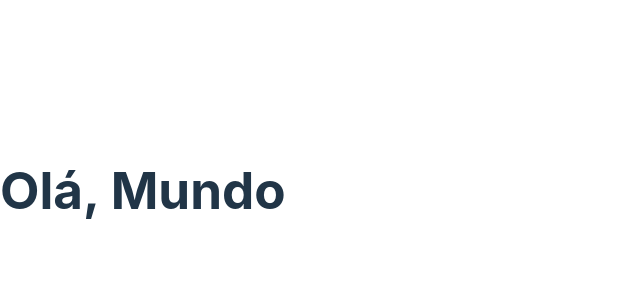
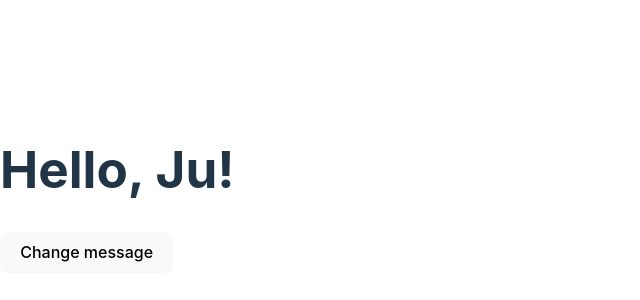
Before and after one commit to Julianagagliano7/react-lab, a React (Vite) app: page / in a window 1280 px wide. Shown: the part 210-510 px from the top of the page, without its empty margins (0-640 px from the left). Built offline with nearby package versions, Linux system fonts and the light colour scheme.

Commit message:
draft: component + states

```diff
--- a/src/App.jsx
+++ b/src/App.jsx
@@ -1,10 +1,15 @@
+import { useState } from "react";
+
 function App() {
 
-  const message = 'Olá, Mundo'
+  const [message, setMessage] = useState("Hello, Ju!")
 
   return (
     <div>
       <h1>{message}</h1>
+      <button onClick={() => {
+        setMessage("The button was clicked")
+      }}>Change message</button>
     </div>
   )
 }
```
